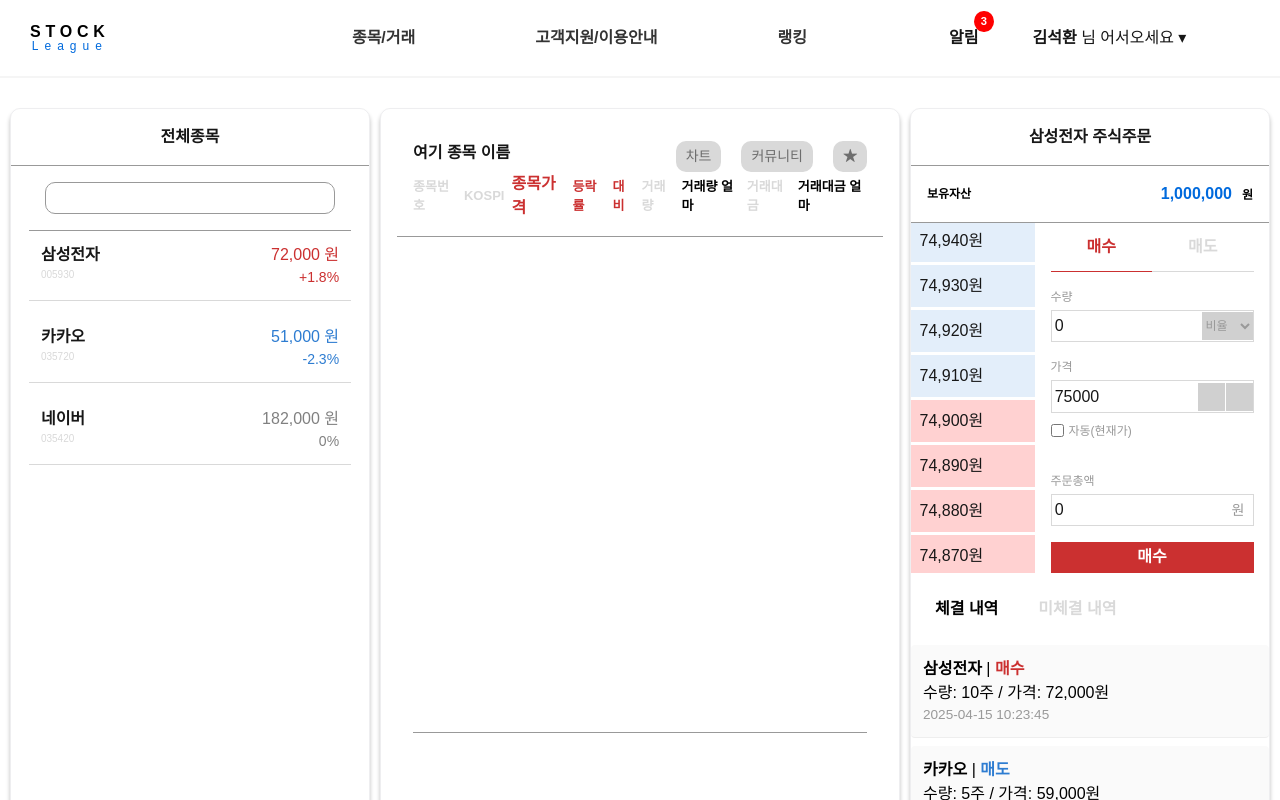
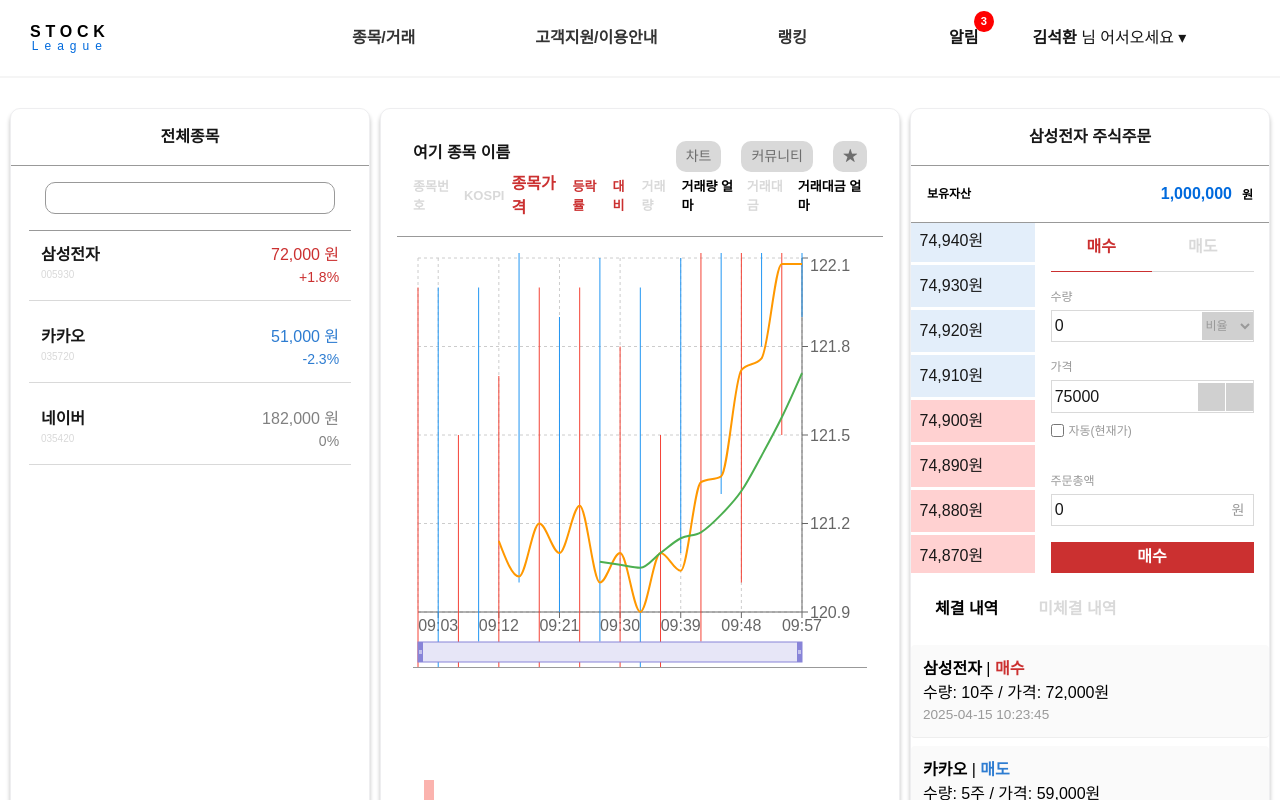
Before and after one commit to kimchanyoo/StockLeague, a Next.js app: page /stocks/trade in a window 1280 px wide. Shown: the top 800 px of the page. Built offline with nearby package versions, Linux system fonts and the light colour scheme; some icons are missing.

Commit message:
feat: 주가 봉그래프, 이동평균선그래프, 거래량막대그래프 UI 1차 구현

```diff
--- a/package.json
+++ b/package.json
@@ -15,7 +15,8 @@
     "framer-motion": "^12.6.3",
     "next": "15.3.0",
     "react": "^19.0.0",
-    "react-dom": "^19.0.0"
+    "react-dom": "^19.0.0",
+    "recharts": "^2.15.3"
   },
   "devDependencies": {
     "@eslint/eslintrc": "^3",
--- a/src/app/components/StockChart.tsx
+++ b/src/app/components/StockChart.tsx
@@ -1,7 +1,96 @@
 "use client";
 
-import React, {useState} from "react";
+import React from "react";
+import {
+  ComposedChart,
+  XAxis,
+  YAxis,
+  CartesianGrid,
+  Tooltip,
+  Bar,
+  Line,
+  Cell,
+  ResponsiveContainer,
+  Customized,
+  Brush
+} from "recharts";
 import styles from "@/app/styles/components/StockChart.module.css";
+
+// 예시 주식 데이터
+const stockData = [
+  { time: '09:00', open: 120, high: 122, low: 119, close: 121.5 },
+  { time: '09:03', open: 121.5, high: 122, low: 120.5, close: 120.7 },
+  { time: '09:06', open: 120.7, high: 121.5, low: 120, close: 121.2 },
+  { time: '09:09', open: 121.2, high: 122, low: 120.8, close: 120.5 },
+  { time: '09:12', open: 120.5, high: 121.7, low: 120, close: 121.8 },
+  { time: '09:15', open: 121.8, high: 122.2, low: 121, close: 120.9 },
+  { time: '09:18', open: 120.9, high: 122, low: 120.5, close: 121.6 },
+  { time: '09:21', open: 121.6, high: 121.9, low: 120.9, close: 120.7 },
+  { time: '09:24', open: 120.7, high: 122, low: 120.4, close: 121.3 },
+  { time: '09:27', open: 121.3, high: 122.1, low: 120.8, close: 120.5 },
+  { time: '09:30', open: 120.5, high: 121.8, low: 120.3, close: 121.4 },
+  { time: '09:33', open: 121.4, high: 122, low: 120.7, close: 120.6 },
+  { time: '09:36', open: 120.6, high: 121.5, low: 120.4, close: 121.7 },
+  { time: '09:39', open: 121.7, high: 122.1, low: 121.1, close: 121 },
+  { time: '09:42', open: 121, high: 122.3, low: 120.8, close: 122 },
+  { time: '09:45', open: 122, high: 122.5, low: 121.3, close: 121.5 },
+  { time: '09:48', open: 121.5, high: 122.6, low: 121, close: 122.4 },
+  { time: '09:51', open: 122.4, high: 123, low: 121.8, close: 121.9 },
+  { time: '09:54', open: 121.9, high: 123.2, low: 121.5, close: 122.6 },
+  { time: '09:57', open: 122.6, high: 123, low: 121.9, close: 122 },
+];
+
+// 이동평균 계산 함수
+function calculateMovingAverage(data: any[], windowSize: number) {
+  return data.map((_, index) => {
+    if (index < windowSize - 1) return null;
+    const windowSlice = data.slice(index - windowSize + 1, index + 1);
+    const avg = windowSlice.reduce((sum, item) => sum + item.close, 0) / windowSize;
+    return Number(avg.toFixed(2));
+  });
+}
+
+// MA 데이터 추가
+const shortMA = calculateMovingAverage(stockData, 5);
+const longMA = calculateMovingAverage(stockData, 10);
+const stockDataWithMA = stockData.map((item, idx) => ({
+  ...item,
+  shortMA: shortMA[idx],
+  longMA: longMA[idx],
+}));
+
+// 캔들 차트
+const CandleShape = (props: any) => {
+  const { xAxisMap, yAxisMap, data } = props;
+  const xAxis = xAxisMap["0"];
+  const yAxis = yAxisMap["right"];
+  const xBand = xAxis.scale.bandwidth();
+
+  return data.map((entry: any, index: number) => {
+    const x = xAxis.scale(entry.time) ?? 0;
+    const centerX = x + xBand / 2;
+    const openY = yAxis.scale(entry.open);
+    const closeY = yAxis.scale(entry.close);
+    const highY = yAxis.scale(entry.high);
+    const lowY = yAxis.scale(entry.low);
+
+    const isRise = entry.close >= entry.open;
+    const color = isRise ? "#f44336" : "#2196f3";
+
+    return (
+      <g key={`candle-${index}`}>
+        <line x1={centerX} x2={centerX} y1={highY} y2={lowY} stroke={color} strokeWidth={1} />
+        <rect
+          x={x + xBand * 0.25}
+          width={xBand * 0.5}
+          y={Math.min(openY, closeY)}
+          height={Math.max(Math.abs(closeY - openY), 1)}
+          fill={color}
+        />
+      </g>
+    );
+  });
+};
 
 export default function StockChart({
   activeTab,
@@ -10,15 +99,65 @@ export default function StockChart({
   activeTab: 'chart' | 'community';
   setActiveTab: (tab: 'chart' | 'community') => void;
 }) {
-
   return (
     <div className={styles.container}>
       <div className={styles.centerSection}>
+        <ResponsiveContainer width="100%" height="100%">
+          <ComposedChart data={stockDataWithMA}>
+            <CartesianGrid strokeDasharray="3 3" />
+            <XAxis dataKey="time" />
+            <YAxis yAxisId="right" orientation="right" domain={["auto", "auto"]} />
+            <Tooltip />
 
+            {/* 캔들 */}
+            <Customized component={<CandleShape />} />
+
+            {/* 이동평균선 */}
+            <Line
+              type="monotone"
+              dataKey="shortMA"
+              stroke="#ff9800"
+              dot={false}
+              strokeWidth={2}
+              yAxisId="right"
+              name="5일선"
+            />
+            <Line
+              type="monotone"
+              dataKey="longMA"
+              stroke="#4caf50"
+              dot={false}
+              strokeWidth={2}
+              yAxisId="right"
+              name="10일선"
+            />
+            <Brush dataKey="time" height={20} stroke="#8884d8" />
+          </ComposedChart>
+        </ResponsiveContainer>
       </div>
 
       <div className={styles.bottomSection}>
+        <ResponsiveContainer width="100%" height={100}>
+          <ComposedChart data={stockDataWithMA}>
+            <XAxis dataKey="time"  />
+            <YAxis hide />
+            <Tooltip />
 
+            <Bar
+              dataKey={(data) => data.high - data.low}
+              barSize={10}
+              fill="#999"
+              opacity={0.4}
+            >
+              {stockData.map((entry, index) => (
+                <Cell
+                  key={`volume-cell-${index}`}
+                  fill={entry.close >= entry.open ? "#f44336" : "#2196f3"}
+                />
+              ))}
+            </Bar>
+          </ComposedChart>
+        </ResponsiveContainer>
       </div>
     </div>
   );
--- a/src/app/styles/components/StockChart.module.css
+++ b/src/app/styles/components/StockChart.module.css
@@ -4,18 +4,30 @@
     align-items: center;
     justify-content: center;
     padding: 1rem;
+    width: 100%;
+    height: 100%;
 }
 
 /* 메인차트 섹션 */
 .centerSection {
     display: flex;
+    align-items: center;
+    justify-content: center;
     width: 100%;
-    height: 60vh;
+    flex: 2;
     border-bottom: 1px solid #999999;
 }
 
 /* 거래량차트 섹션 */
 .bottomSection {
     display: flex;
+    align-items: flex-end;
+    justify-content: center;
     width: 100%;
+    flex: 1;
 }
+
+.volumeChartPlaceholder {
+    color: #94a3b8;
+    font-size: 0.9rem;
+}
```
Also changed, not shown: src/app/help/notice/notice.css (line endings or trailing spaces), 1 other file (tests, documents, lock files or other folders).
